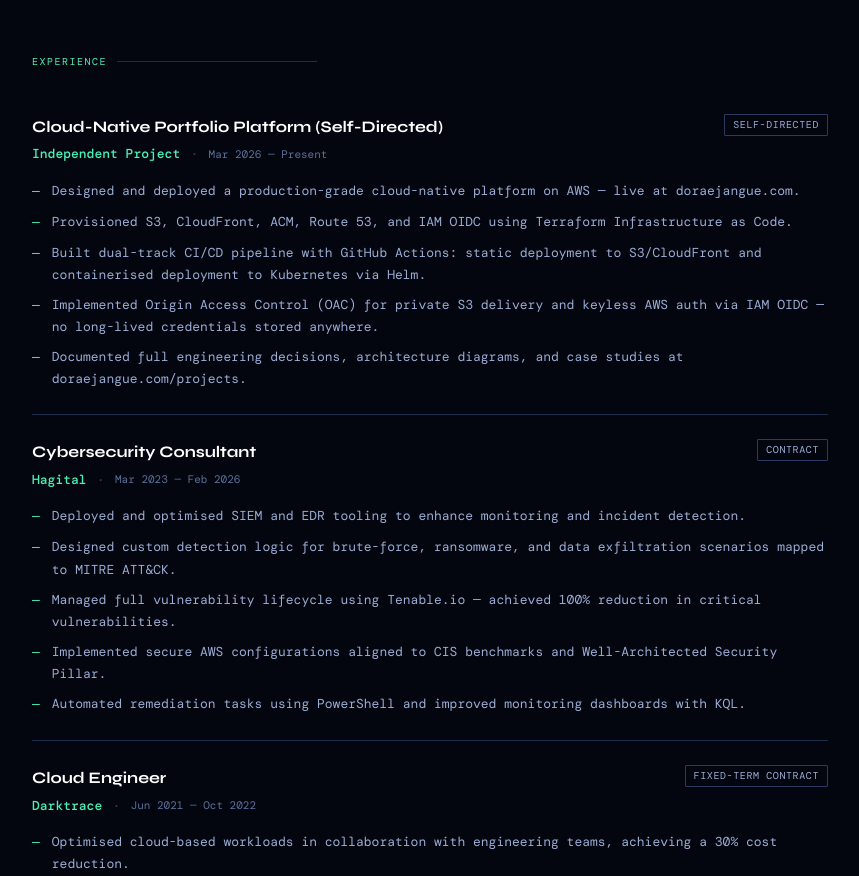
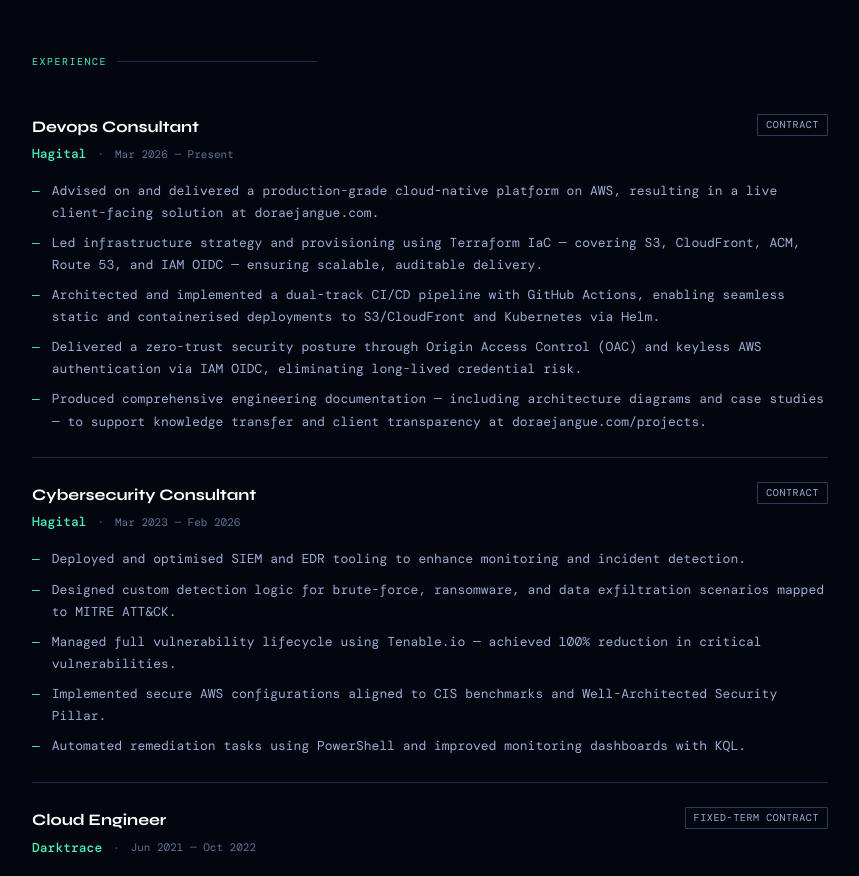
Before and after one commit to hugdora/cloud-native-portfolio, a Next.js app: page /resume in a window 1280 px wide. Shown: the part 908-1784 px from the top of the page, without its empty margins (210-1069 px from the left). Built offline with nearby package versions, Linux system fonts and the light colour scheme; a web font is replaced by a local one.

Commit message:
updating my resume

```diff
--- a/app/resume/page.tsx
+++ b/app/resume/page.tsx
@@ -2,16 +2,16 @@
 
 const experience = [
   {
-    title: "Cloud-Native Portfolio Platform (Self-Directed)",
-    company: "Independent Project",
+    title: "Devops Consultant",
+    company: "Hagital",
     period: "Mar 2026 — Present",
-    type: "Self-directed",
+    type: "Contract",
     bullets: [
-      "Designed and deployed a production-grade cloud-native platform on AWS — live at doraejangue.com.",
-      "Provisioned S3, CloudFront, ACM, Route 53, and IAM OIDC using Terraform Infrastructure as Code.",
-      "Built dual-track CI/CD pipeline with GitHub Actions: static deployment to S3/CloudFront and containerised deployment to Kubernetes via Helm.",
-      "Implemented Origin Access Control (OAC) for private S3 delivery and keyless AWS auth via IAM OIDC — no long-lived credentials stored anywhere.",
-      "Documented full engineering decisions, architecture diagrams, and case studies at doraejangue.com/projects.",
+    "Advised on and delivered a production-grade cloud-native platform on AWS, resulting in a live client-facing solution at doraejangue.com.",
+    "Led infrastructure strategy and provisioning using Terraform IaC — covering S3, CloudFront, ACM, Route 53, and IAM OIDC — ensuring scalable, auditable delivery.",
+    "Architected and implemented a dual-track CI/CD pipeline with GitHub Actions, enabling seamless static and containerised deployments to S3/CloudFront and Kubernetes via Helm.",
+    "Delivered a zero-trust security posture through Origin Access Control (OAC) and keyless AWS authentication via IAM OIDC, eliminating long-lived credential risk.",
+    "Produced comprehensive engineering documentation — including architecture diagrams and case studies — to support knowledge transfer and client transparency at doraejangue.com/projects.",
     ],
   },
   {
@@ -183,7 +183,7 @@
             </div>
           </div>
           <div style={{ display: "flex", gap: "10px", flexWrap: "wrap" }}>
-            <a href="/resume/Huguette-Dora-Edjangue-CV.pdf" download className="download-btn">
+            <a href="/Huguette-Dora-Edjangue-CV.pdf" download className="download-btn">
               Download PDF ↓
             </a>
             <a href="https://linkedin.com/in/hugdora" target="_blank" rel="noopener noreferrer" className="outline-btn">
```
Also changed, not shown: 1 other file (tests, documents, lock files or other folders).
